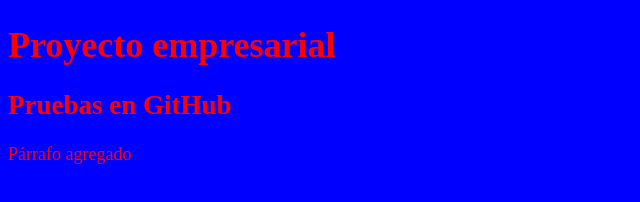
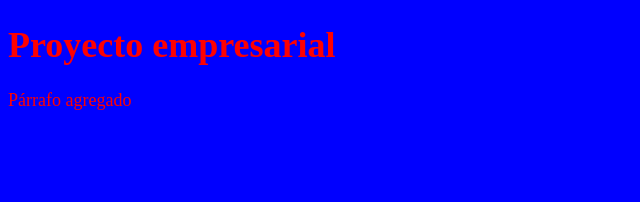
Before and after one commit to noveccento/CursoGIt, a plain HTML site: page index.html in a window 1280 px wide. Shown: the whole page, without its empty margins (0-640 px from the left). Drawn offline with Linux system fonts and the light colour scheme.

Commit message:
eliminacion etiqueta h2

```diff
--- a/index.html
+++ b/index.html
@@ -7,7 +7,6 @@
     </head>
     <body>
         <h1>Proyecto empresarial</h1>
-        <h2>Pruebas en GitHub</h2>
         <p>Párrafo agregado</p>
     </body>
 </html>
```
